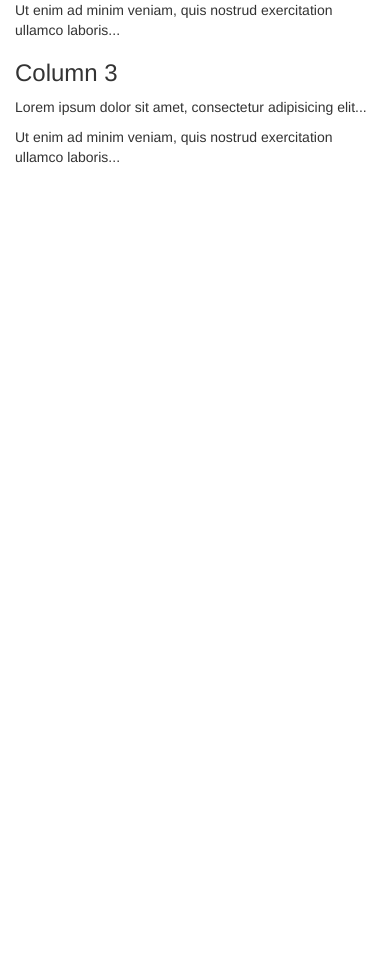
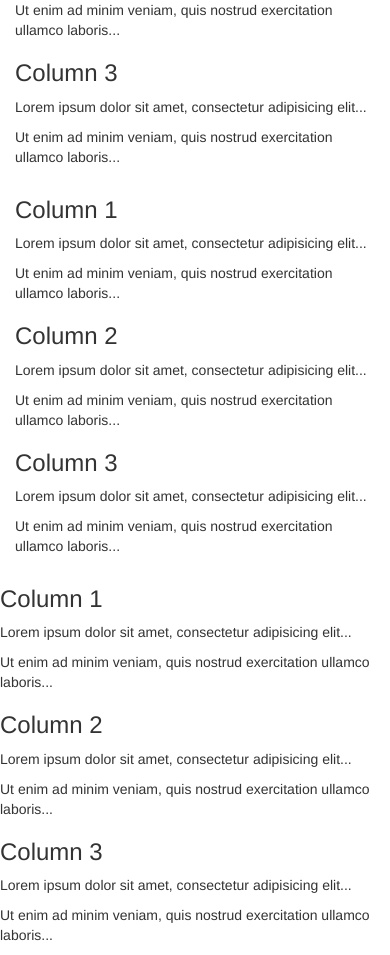
Before and after one commit to bhairab-developer/php-code, a PHP site: page / in a window 390 px wide. Shown: the part 447-1402 px from the top of the page. Before the commit the page ends 610 px from the top, so only its background shows below. Run offline with PHP 8.4, Linux system fonts and the light colour scheme.

Commit message:
Indix.php file pushed

```diff
--- a/index.php
+++ b/index.php
@@ -35,5 +35,44 @@
   </div>
 </div>
 
+    <div class="container">
+  <div class="row">
+    <div class="col-sm-4">
+      <h3>Column 1</h3>
+      <p>Lorem ipsum dolor sit amet, consectetur adipisicing elit...</p>
+      <p>Ut enim ad minim veniam, quis nostrud exercitation ullamco laboris...</p>
+    </div>
+    <div class="col-sm-4">
+      <h3>Column 2</h3>
+      <p>Lorem ipsum dolor sit amet, consectetur adipisicing elit...</p>
+      <p>Ut enim ad minim veniam, quis nostrud exercitation ullamco laboris...</p>
+    </div>
+    <div class="col-sm-4">
+      <h3>Column 3</h3>
+      <p>Lorem ipsum dolor sit amet, consectetur adipisicing elit...</p>
+      <p>Ut enim ad minim veniam, quis nostrud exercitation ullamco laboris...</p>
+    </div>
+  </div>
+</div
+        <div class="container">
+  <div class="row">
+    <div class="col-sm-4">
+      <h3>Column 1</h3>
+      <p>Lorem ipsum dolor sit amet, consectetur adipisicing elit...</p>
+      <p>Ut enim ad minim veniam, quis nostrud exercitation ullamco laboris...</p>
+    </div>
+    <div class="col-sm-4">
+      <h3>Column 2</h3>
+      <p>Lorem ipsum dolor sit amet, consectetur adipisicing elit...</p>
+      <p>Ut enim ad minim veniam, quis nostrud exercitation ullamco laboris...</p>
+    </div>
+    <div class="col-sm-4">
+      <h3>Column 3</h3>
+      <p>Lorem ipsum dolor sit amet, consectetur adipisicing elit...</p>
+      <p>Ut enim ad minim veniam, quis nostrud exercitation ullamco laboris...</p>
+    </div>
+  </div>
+</div
+
 </body>
 </html>
```
